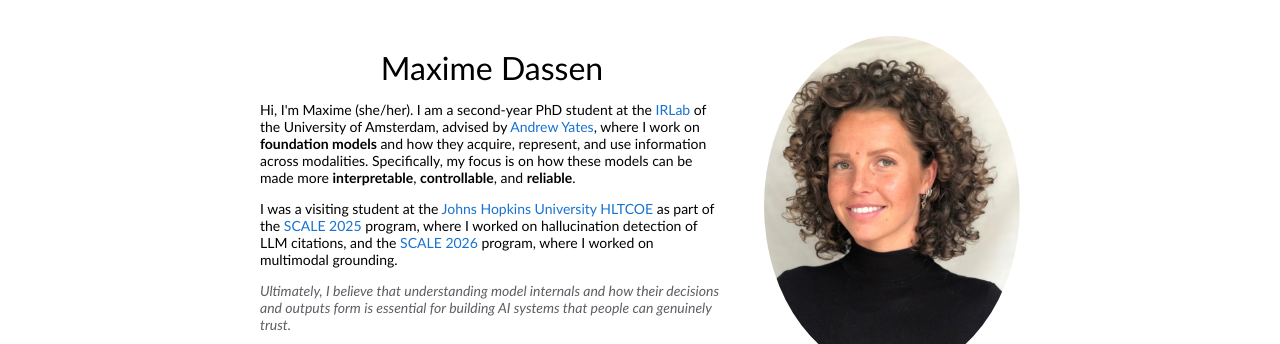
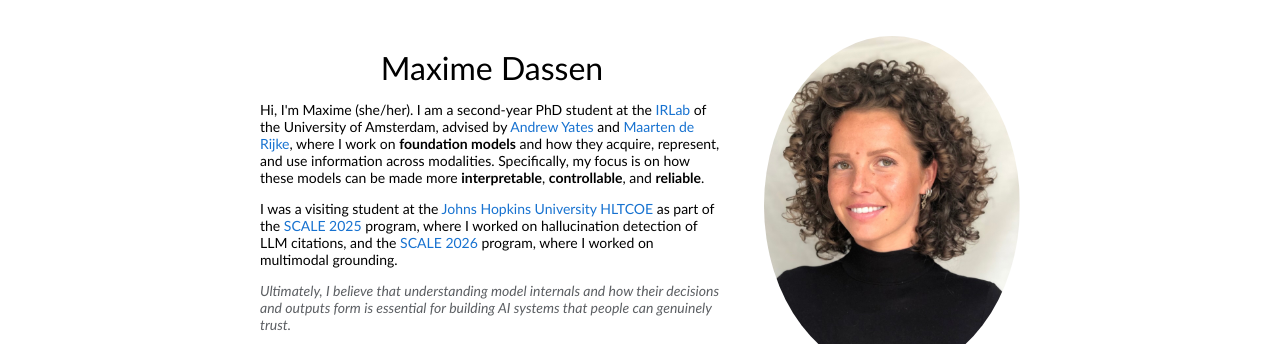
Before and after one commit to Maximeswd/Maximeswd.github.io, a plain HTML site: page index.html in a window 1280 px wide. Shown: the top 344 px of the page. Drawn offline with Linux system fonts and the light colour scheme.

Commit message:
Add Maarten de Rijke as supervisor
Co-Authored-By: Claude Fable 5.2 <noreply@anthropic.com>

```diff
--- a/index.html
+++ b/index.html
@@ -23,7 +23,7 @@
                   Maxime Dassen
                 </p>
                 <p>
-                  Hi, I'm Maxime (she/her). I am a second-year PhD student at the <a href="https://irlab.science.uva.nl/">IRLab</a> of the University of Amsterdam, advised by <a href="https://andrewyates.net/">Andrew Yates</a>, where I work on <strong>foundation models</strong> and how they acquire, represent, and use information across modalities. Specifically, my focus is on how these models can be made more <strong>interpretable</strong>, <strong>controllable</strong>, and <strong>reliable</strong>.
+                  Hi, I'm Maxime (she/her). I am a second-year PhD student at the <a href="https://irlab.science.uva.nl/">IRLab</a> of the University of Amsterdam, advised by <a href="https://andrewyates.net/">Andrew Yates</a> and <a href="https://staff.fnwi.uva.nl/m.derijke/">Maarten de Rijke</a>, where I work on <strong>foundation models</strong> and how they acquire, represent, and use information across modalities. Specifically, my focus is on how these models can be made more <strong>interpretable</strong>, <strong>controllable</strong>, and <strong>reliable</strong>.
                 </p>
                 <p>
                   I was a visiting student at the <a href="https://hltcoe.jhu.edu/">Johns Hopkins University HLTCOE</a> as part of the <a href="https://hltcoe.jhu.edu/research/scale/scale-2025/">SCALE 2025</a> program, where I worked on hallucination detection of LLM citations, and the <a href="https://hltcoe.jhu.edu/research/scale/scale-2026/">SCALE 2026</a> program, where I worked on multimodal grounding.
```
